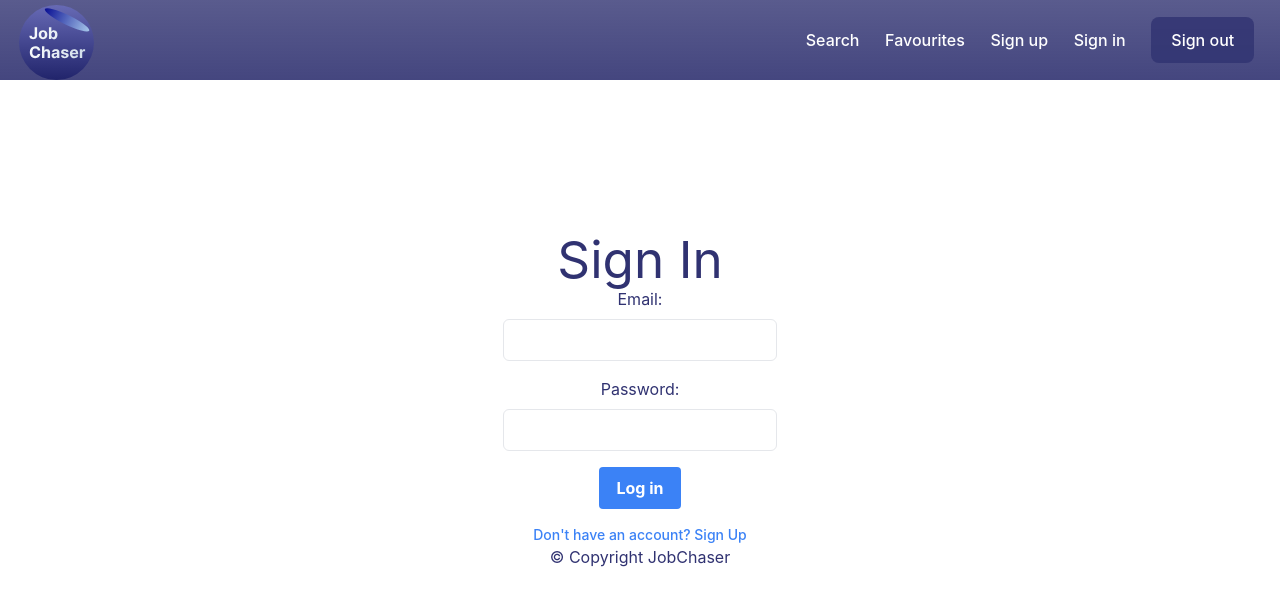
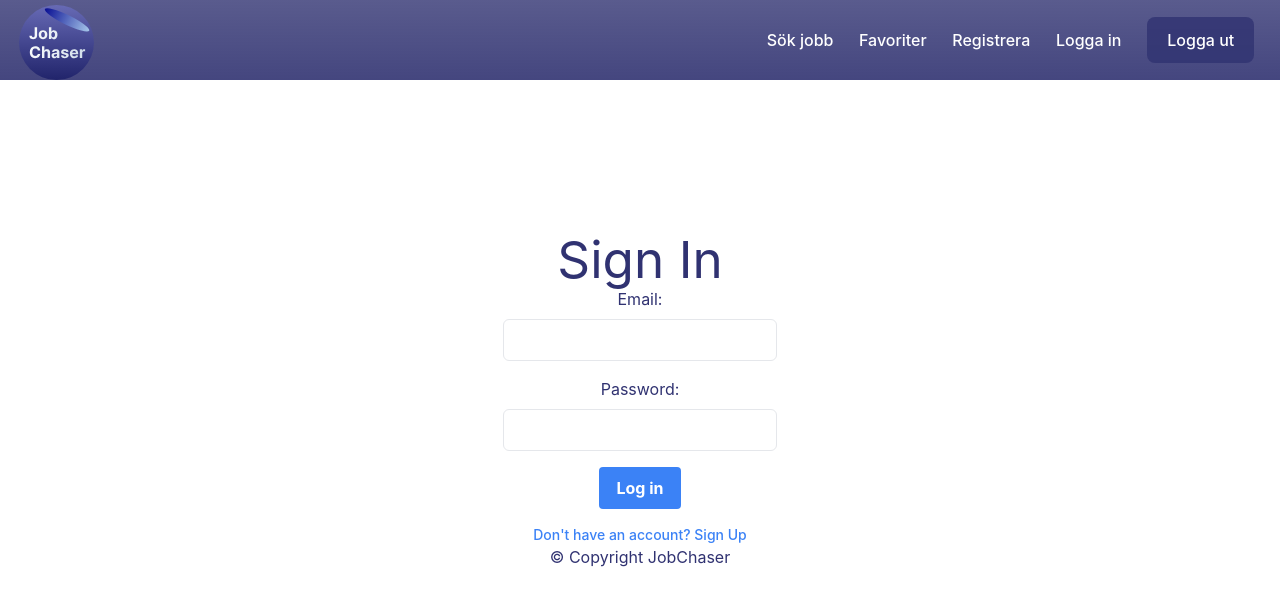
Before and after one commit to hobornemann/JobChaserTS, a React (Vite) app: page /signin in a window 1280 px wide. Shown: the top 606 px of the page. Built offline with nearby package versions, Linux system fonts and the light colour scheme; no server answers; sample sign-in values are in the browser's storage.

Commit message:
Added a user-message to the favourites page

```diff
--- a/src/components/Header.tsx
+++ b/src/components/Header.tsx
@@ -35,19 +35,19 @@ const Header: React.FC<HeaderProps> = ({ onSignOut }) => {
             </Link>
             <div className={styles.normalLinks}>
               <li className={styles.li}>
-                  <Link to="/">Search</Link>
+                  <Link to="/">Sök jobb</Link>
               </li>
               {isAuthenticated && (<li className={styles.li}>
-                  <Link to="/favourites">Favourites</Link>
+                  <Link to="/favourites">Favoriter</Link>
               </li>)}
               <li className={styles.li}>
-                  <Link to="/signup">Sign up</Link>
+                  <Link to="/signup">Registrera</Link>
               </li>
               <li className={styles.li}>
-                  <Link to="/signin">Sign in</Link>
+                  <Link to="/signin">Logga in</Link>
               </li>
               <li>
-                  <button className={styles.signOutButton} onClick={onSignOut!}>Sign out</button>
+                  <button className={styles.signOutButton} onClick={onSignOut!}>Logga ut</button>
               </li>
             </div>
           </ul>
--- a/src/pages/FavouritesPage.tsx
+++ b/src/pages/FavouritesPage.tsx
@@ -6,13 +6,17 @@ import styles from '../components/JobsList.module.css'
 import JobCard from '../components/JobCard'
 import Feedback from '../components/Feedback'
 
-import { useSelector } from "react-redux";
-import type { RootState } from "../store/store"; // Importera types från store.ts
 import Job from '../types/Job';
+import type { RootState, AppDispatch } from "../store/store"; // Importera types från store.ts
+import { useSelector, useDispatch } from "react-redux"; // Redux hooks för att använda globala state och dispatcha actions
+import { updateMessageToUser} from "../store/searchJobsSlice"; // Importera actions från accountSlice.ts
+
+
 
 
 function FavouritesPage() {
 
+    const dispatch = useDispatch<AppDispatch>();
 
     const authContext = useContext(AuthContext);
     const isAuthenticated = authContext && authContext.user !== null;
@@ -20,6 +24,10 @@ function FavouritesPage() {
 
 
     const {favouriteJobs, messageToUser } : {favouriteJobs: Job[], messageToUser: string } = useSelector((state: RootState) =>  state.searchJobs)  //
+
+    if(favouriteJobs.length === 0){
+        dispatch(updateMessageToUser("Du har inte sparat några favoriter ännu. Gå till sidan 'Sök jobb' för att fortsätta."))
+    }
 
     return (
         <>
```
